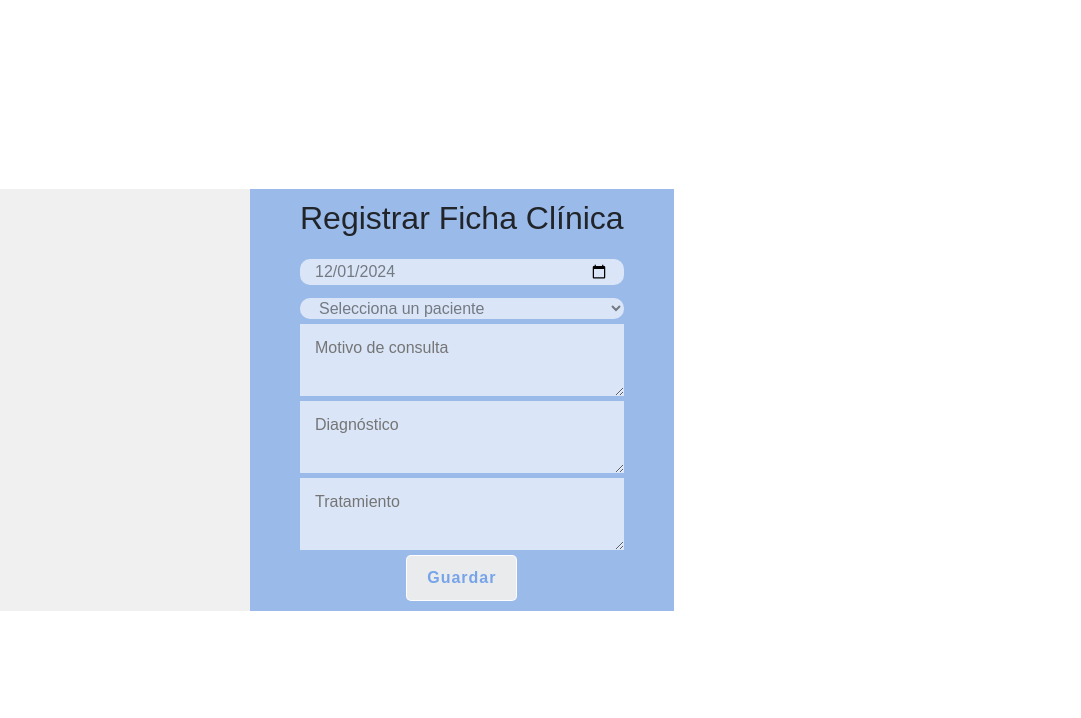
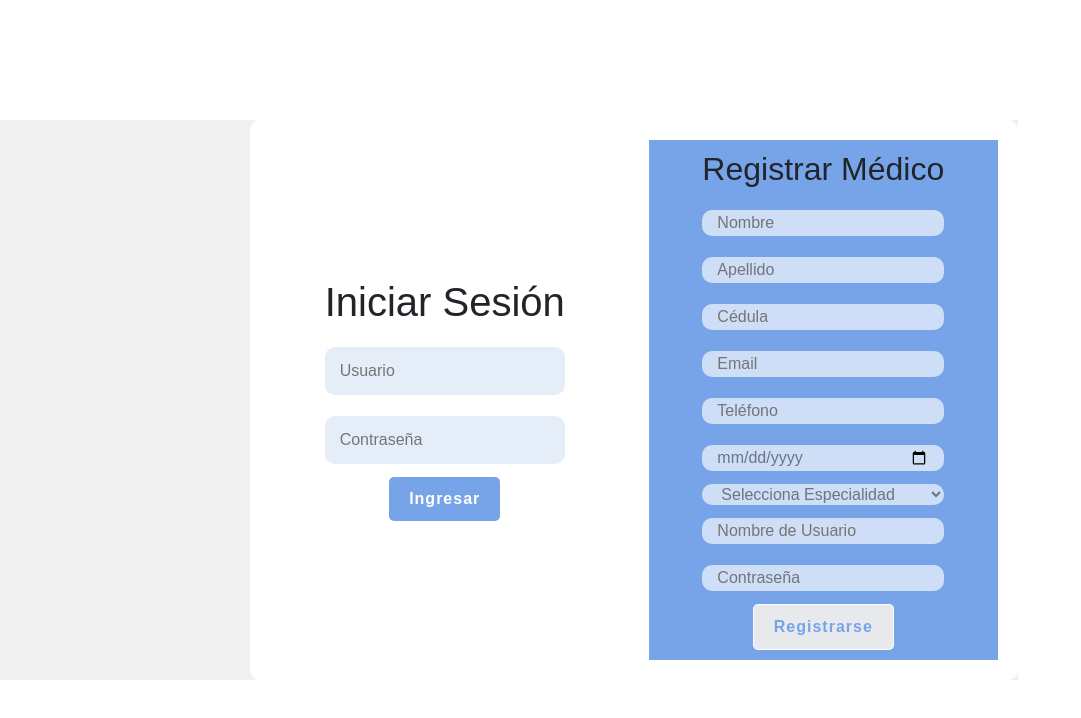
Before and after one commit to svidalfpuna/electivaIV-sismedico, a React (Vite) app in the folder front/: page / in a window 1280 px wide. Shown: the top 718 px of the page, without its empty margins (0-1081 px from the left). Built offline with nearby package versions, Linux system fonts and the light colour scheme; a web font is replaced by a local one.

Commit message:
prueba register

```diff
--- a/front/package.json
+++ b/front/package.json
@@ -2,6 +2,7 @@
   "name": "electiva",
   "private": true,
   "version": "0.0.0",
+  "proxy":"http://localhost:5000",
   "type": "module",
   "scripts": {
     "start": "vite",
--- a/front/src/App.jsx
+++ b/front/src/App.jsx
@@ -4,7 +4,7 @@ import PacienteRegister from './components/PacienteRegister.jsx';
 import RegisterFicha from './components/fichaClinica.jsx';
 
 function App() {
-  return <RegisterFicha></RegisterFicha>;
+  return <Login></Login>;
 }
 
 export default App;
--- a/front/src/components/Login.css
+++ b/front/src/components/Login.css
@@ -174,6 +174,7 @@ textarea{
     margin: 8px 0;
     width: 100%;
     border-radius: 10PX;
+    color:rgba(0, 0, 0, 0.473);
 }
 
 .form-container-register input {
@@ -183,6 +184,7 @@ textarea{
     margin: 8px 0;
     width: 100%;
     border-radius: 10PX;
+    color: rgba(0, 0, 0, 0.473);
 }
 
 select {
@@ -400,3 +402,8 @@ span.L6cTce {
     margin-top: 10px; /* Aumenta el margen inferior para separar más del fondo */
     font-size: 32px;
 }
+
+.error-message{
+    color: red;
+    font-weight: bolder;
+}
--- a/front/src/components/Login.jsx
+++ b/front/src/components/Login.jsx
@@ -4,6 +4,8 @@ import './Login.css';
 export default function Login() {
   const [username, setUsername] = useState('');
   const [password, setPassword] = useState('');
+  const [usernameRegister, setUsernameRegister] = useState('');
+  const [passwordRegister, setPasswordRegister] = useState('');
   const [loginError, setLoginError] = useState('');
   // Estados para registro
   const [nombre, setNombre] = useState('');
@@ -17,9 +19,8 @@ export default function Login() {
   const handleSignUp = async (e) => {
     e.preventDefault();
     try {
-      const res = await fetch('http://localhost:5000/api/medico/', {
+      const res = await fetch('/api/medicos/', {
         method: 'POST',
-        headers: { 'Content-Type': 'application/json' },
         body: JSON.stringify({ nombre, apellido, cedula, email, telefono, fechaNacimiento, especialidad, username, password }),
       });
       const data = await res.json();
@@ -151,16 +152,16 @@ export default function Login() {
               type="text"
               className="input-field"
               placeholder="Nombre de Usuario"
-              value={username}
-              onChange={(e) => setUsername(e.target.value)}
+              value={usernameRegister}
+              onChange={(e) => setUsernameRegister(e.target.value)}
               required
             />
             <input
               type="password"
               className="input-field"
               placeholder="Contraseña"
-              value={password}
-              onChange={(e) => setPassword(e.target.value)}
+              value={passwordRegister}
+              onChange={(e) => setPasswordRegister(e.target.value)}
               required
             />
             {registerError && <p className="error-message">{registerError}</p>}
```
Also changed, not shown: 1 other file (tests, documents, lock files or other folders).
